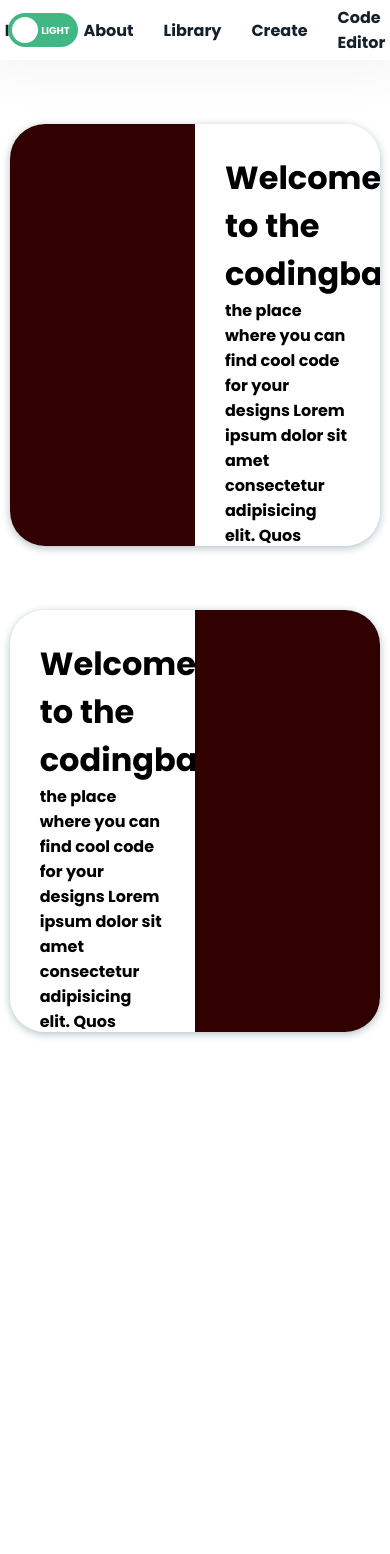
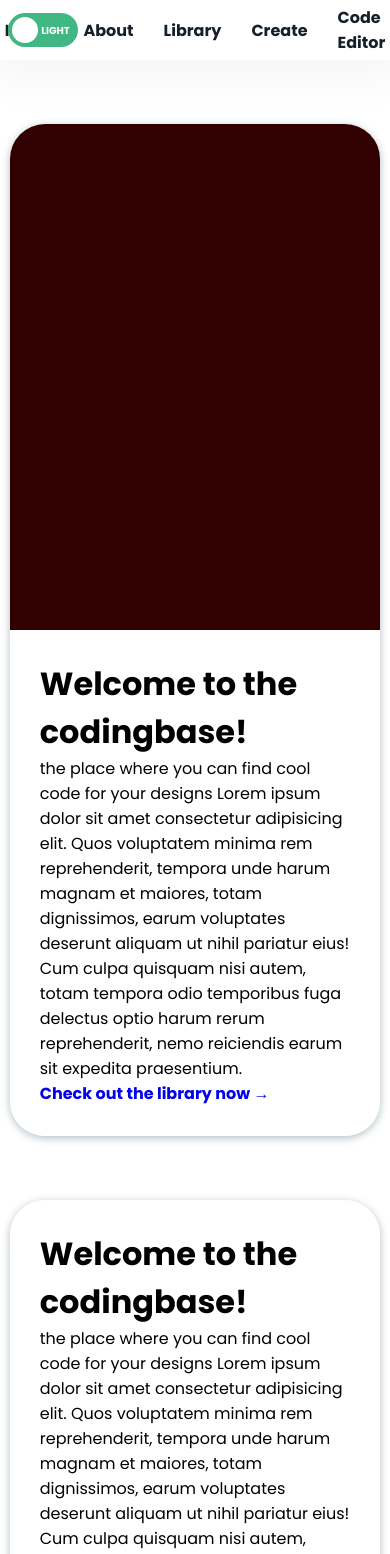
Before and after one commit to emielvandeveire/Vuecodingbase, a Vue app: page / in a window 390 px wide. Shown: the top 1554 px of the page. Before the commit the page ends 1096 px from the top, so only its background shows below. Built offline with nearby package versions, Linux system fonts and the light colour scheme.

Commit message:
added responsivenes

```diff
--- a/src/components/Header.vue
+++ b/src/components/Header.vue
@@ -1,25 +1,32 @@
 <template>
   <header>
     <Toggle :mode="mode" @toggle="$emit('toggle')" />
+
     <nav>
-      <router-link :to="{name: 'Home'}" class="nav-link">Home</router-link>
-      <router-link :to="{name: 'About'}" class="nav-link">About</router-link>
-      <router-link :to="{name: 'Library'}" class="nav-link">Library</router-link>
-      <router-link :to="{name: 'Create'}" class="nav-link">Create</router-link>
-      <router-link :to="{name: 'Code Editor'}" class="nav-link">Code Editor</router-link>
+      <router-link :to="{ name: 'Home' }" class="nav-link">Home</router-link>
+      <router-link :to="{ name: 'About' }" class="nav-link">About</router-link>
+      <router-link :to="{ name: 'Library' }" class="nav-link"
+        >Library</router-link
+      >
+      <router-link :to="{ name: 'Create' }" class="nav-link"
+        >Create</router-link
+      >
+      <router-link :to="{ name: 'Code Editor' }" class="nav-link"
+        >Code Editor</router-link
+      >
     </nav>
-    <router-view/>
+    <router-view />
   </header>
 </template>
 
 <script>
-import Toggle from '@/components/Toggle'
+import Toggle from "@/components/Toggle";
 export default {
-  props: ['mode'],
+  props: ["mode"],
   components: {
-    Toggle
-  }
-}
+    Toggle,
+  },
+};
 </script>
 
 <style>
@@ -44,14 +51,6 @@ nav h1 {
   text-transform: uppercase;
   font-weight: 900;
 }
-nav {
-  display: flex;
-  height: 60px;
-}
-nav .nav-link {
-  display: flex;
-  align-items: center;
-}
 header nav a {
   text-decoration: none;
 }
@@ -61,5 +60,4 @@ header nav a {
 .light header nav a {
   color: #15202b;
 }
-
 </style>
--- a/src/views/Home.vue
+++ b/src/views/Home.vue
@@ -14,7 +14,7 @@
           expedita praesentium.
         </p>
         <router-link :to="{ name: 'Library' }"
-          >Check out the library now ></router-link
+          >Check out the library now →</router-link
         >
       </div>
     </div>
@@ -31,7 +31,7 @@
           expedita praesentium.
         </p>
         <router-link :to="{ name: 'Library' }"
-          >Check out the library now ></router-link
+          >Check out the library now →</router-link
         >
       </div>
       <div class="image"></div>
@@ -49,6 +49,7 @@ export default {
 <style lang="scss" scoped>
 .app {
   height: 100%;
+  width: 100%;
   .home {
     display: flex;
     flex-direction: column;
@@ -59,22 +60,30 @@ export default {
     padding: 4rem 0;
     .container {
       width: 95%;
-      height: 50vh;
-      display: flex;
-      justify-content: center;
+      height: auto;
+      display: grid;
+      grid-template-columns: repeat(2, 1fr);
       align-items: center;
       border-radius: 35px;
       overflow: hidden;
+      @media screen and (max-width: 900px) {
+        grid-template-rows: repeat(2, 1fr);
+        grid-template-columns: repeat(1, 1fr);
+      }
       .image {
-        width: 50%;
-        height: 100%;
+        min-width: 100%;
+        min-height: 100%;
         background: rgb(49, 1, 1);
       }
       .text-section {
-        width: 50%;
-        height: 100%;
+        width: 100%;
+        height: auto;
         color: white;
         padding: 30px;
+        background: red;
+        p {
+          font-weight: 400;
+        }
       }
     }
   }
```
